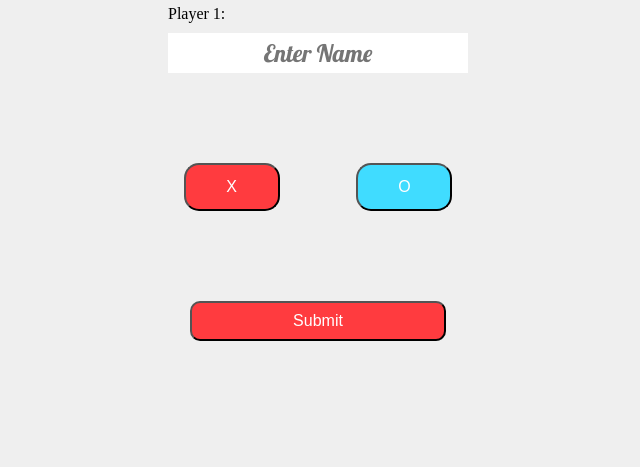
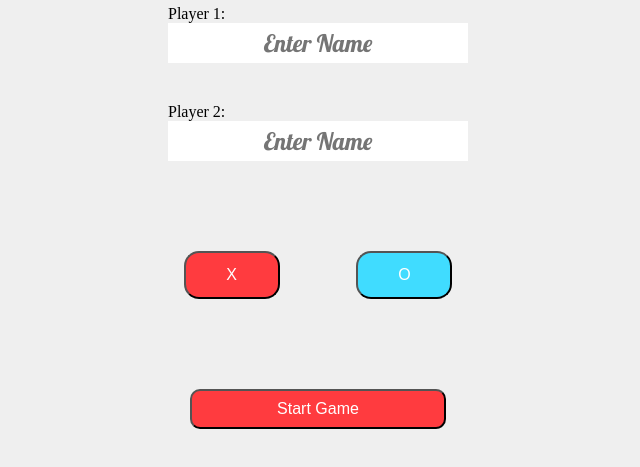
Before and after one commit to poloa3998/tictactoe, a plain HTML site: page index.html in a window 1280 px wide. Both pictures are taken after a click on the button "1 Player". Shown: the part 211-678 px from the top of the page, without its empty margins (322-962 px from the left). Drawn offline with Linux system fonts and the light colour scheme.

Commit message:
updated form

```diff
--- a/index.html
+++ b/index.html
@@ -18,21 +18,25 @@
         <button class = "computer-btn"> 1 Player</button>
         <button class = "two-player-btn">2 Player</button>
     </div>
-    <div class = "player-info">
-        <div class ="playerOne-name">
-            <label for="playerOneName">Player 1:</label>
-            <input type ="text" placeholder= "Enter Name" required>
+    <form class = "player-info">
+        <div class ="playerOne-info">
+            <label  for="playerOneName">Player 1:</label>
+            <input class ="player-one-name"type ="text" placeholder= "Enter Name">
+            <div class = "player-One-symbol">
+            </div>
         </div>
-        <div class ="playerTwo-name">
+        <div class ="playerTwo-info">
             <label for="playerTwoName">Player 2: </label>
-            <input type ="text" placeholder = "Enter Name" required>
+            <input class ="player-two-name"type ="text" placeholder = "Enter Name">
+            <div class = "player-Two-symbol">
+            </div>
         </div>
         <div class = "player-symbols">
             <button class ="x-symbol">X</button>
             <button class ="o-symbol">O</button>
         </div>
-        <button class ="submit">Submit</button>
-    </div>
+        <button class ="submit">Start Game</button>
+    </form>
 </div>
 <div class = "main-game">
     <div class = "gameboard">
```
